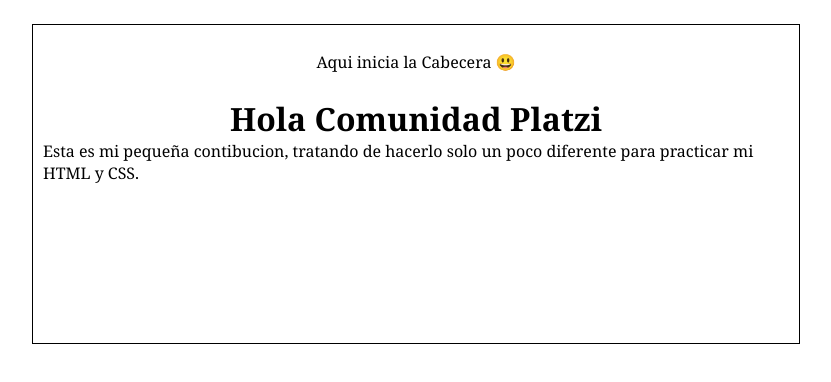
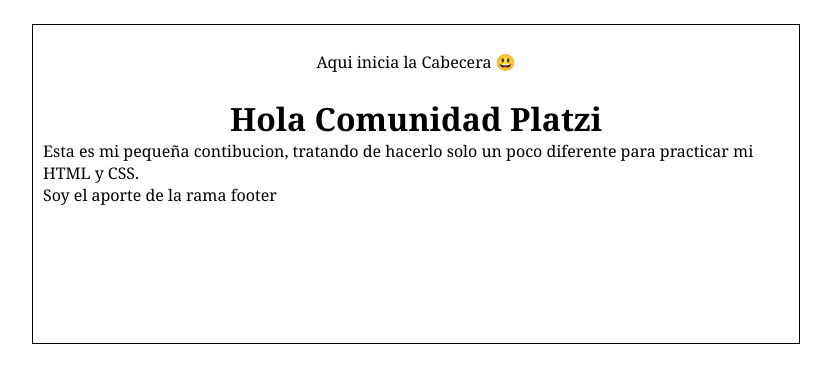
Before and after one commit to carlines284/FS-JS, a plain HTML site: page index.html in a window 1280 px wide. Shown: the whole page, without its empty margins (224-1055 px from the left). Drawn offline with Linux system fonts and the light colour scheme.

Commit message:
aporte de la rama footer

```diff
--- a/index.html
+++ b/index.html
@@ -20,6 +20,7 @@
             <div class="contenedorParrafo">
                 <p class="parrafo">Esta es mi pequeña contibucion, tratando de hacerlo solo un poco diferente para practicar mi HTML y CSS.</p>
             </div>
+            <div>Soy el aporte de la rama footer</div>
 
         </main>
     </div>
```
